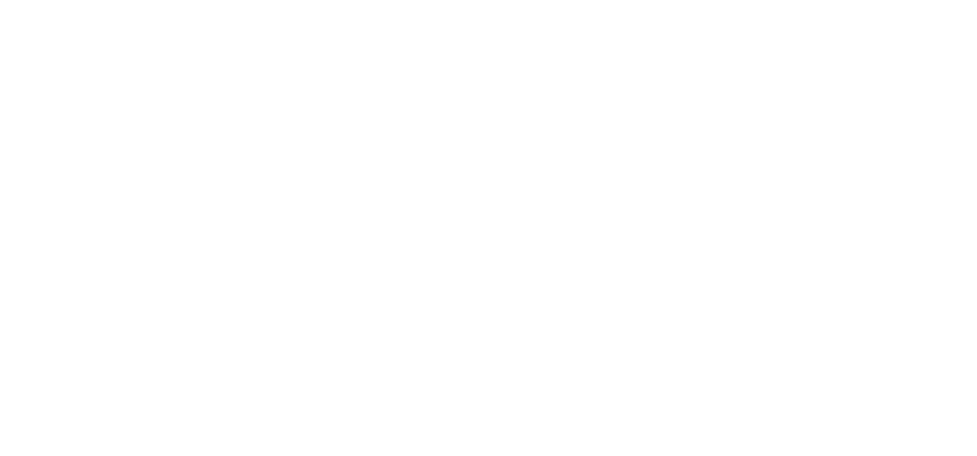
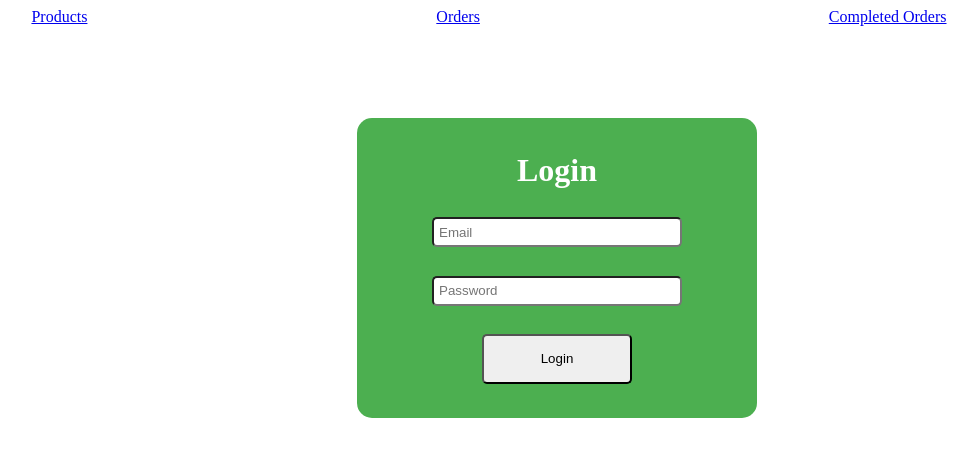
Before and after one commit to xpymka777/market-spa-vue, a Vue app: page / in a window 1280 px wide. Before the commit this address had no page. Shown: the top 456 px of the page, without its empty margins (151-1128 px from the left). Built offline with nearby package versions, Linux system fonts and the light colour scheme.

Commit message:
create a product list

```diff
--- /dev/null
+++ b/src/components/Login.vue
@@ -0,0 +1,114 @@
+<template>
+  <nav>
+
+    <a href="/products">Products</a>
+    <a href="#">Orders</a>
+    <a href="#">Completed Orders</a>
+
+  </nav>
+  <div class="login">
+    <h1>Login</h1>
+    <input class="email" v-model="email" type="email" placeholder="Email">
+    <input class="password" v-model="password" type="password" placeholder="Password">
+    <button @click="login">Login</button>
+  </div>
+
+</template>
+
+<script>
+export default {
+  data() {
+    return {
+      email: '',
+      password: '',
+      userToken: ''
+    };
+  },
+  methods: {
+    async login() {
+      try {
+        const response = await fetch('https://jurapro.bhuser.ru/api-shop/login', {
+          method: 'POST',
+          headers: {
+            'Content-Type': 'application/json'
+          },
+          body: JSON.stringify({
+            email: this.email,
+            password: this.password
+          })
+        });
+        const data = await response.json();
+        if (response.ok) {
+          this.userToken = data.data.user_token;
+          console.log(this.userToken);
+          // сохранить токен в localStorage или Vuex store
+        } else {
+          // обработка ошибки аутентификации
+        }
+      } catch (error) {
+        // обработка ошибки сети
+      }
+    }
+  }
+};
+</script>
+
+<style scoped>
+* {
+  margin: 0;
+  padding: 0;
+  box-sizing: border-box;
+}
+nav{
+  width: 100%;
+  height: 60px;
+  display: flex;
+  flex-direction: row;
+  justify-content: space-around;
+}
+a{
+
+}
+.login{
+  background-color: #4CAF50;
+  color: white;
+  padding: 20px;
+  text-align: center;
+  display: flex;
+  flex-direction: column;
+  justify-content: space-around;
+  width: 400px;
+  height: 300px;
+  align-items: center;
+  margin-left: 500px;
+  margin-top: 50px;
+  border-radius: 15px;
+}
+.email{
+  width: 250px;
+  height: 30px;
+  padding: 5px;
+  border-radius: 5px;
+}
+.email:hover{
+  cursor: pointer;
+}
+.password{
+  width: 250px;
+  height: 30px;
+  padding: 5px;
+  border-radius: 5px;
+}
+.password:hover{
+  cursor: pointer;
+}
+button{
+  height: 50px;
+  width: 150px;
+  border-radius: 5px;
+}
+button:hover{
+  cursor: pointer;
+
+}
+</style>
--- /dev/null
+++ b/src/components/Products.vue
@@ -0,0 +1,45 @@
+<template>
+    <h1>Products</h1>
+      <div v-for="product in products" :key="product.id">
+        <h3>{{ product.name }}</h3>
+        <p>{{ product.description }}</p>
+        <p>Price: {{ product.price }}</p>
+      </div>
+</template>
+
+<script>
+export default {
+  data() {
+    return {
+      products: []
+    };
+  },
+  created() {
+    this.fetchProductList();
+  },
+  methods: {
+    async fetchProductList() {
+      try {
+        const response = await fetch('https://jurapro.bhuser.ru/api-shop/products', {
+          method: 'GET',
+          headers: {
+            'Content-Type': 'application/json'
+          }
+        });
+        const data = await response.json();
+        if (response.ok) {
+          this.products = data.data;
+        } else {
+          // обработка ошибки получения списка товаров
+        }
+      } catch (error) {
+        // обработка ошибки сети
+      }
+    }
+  }
+};
+</script>
+
+<style scoped>
+
+</style>
--- a/src/router/index.js
+++ b/src/router/index.js
@@ -1,13 +1,20 @@
 import { createRouter, createWebHistory } from 'vue-router'
+import Login from "@/components/Login.vue";
+import Products from "@/components/Products.vue";
 
 const router = createRouter({
   history: createWebHistory(import.meta.env.BASE_URL),
   routes: [
     {
-    //   path: '/',
-    //   name: 'home',
-    //   component: HomeView
+      path: '/',
+      name: 'Login',
+      component: Login
      },
+    {
+      path: '/products',
+      name: 'Products',
+      component: Products
+    },
   ]
 })
 
```
